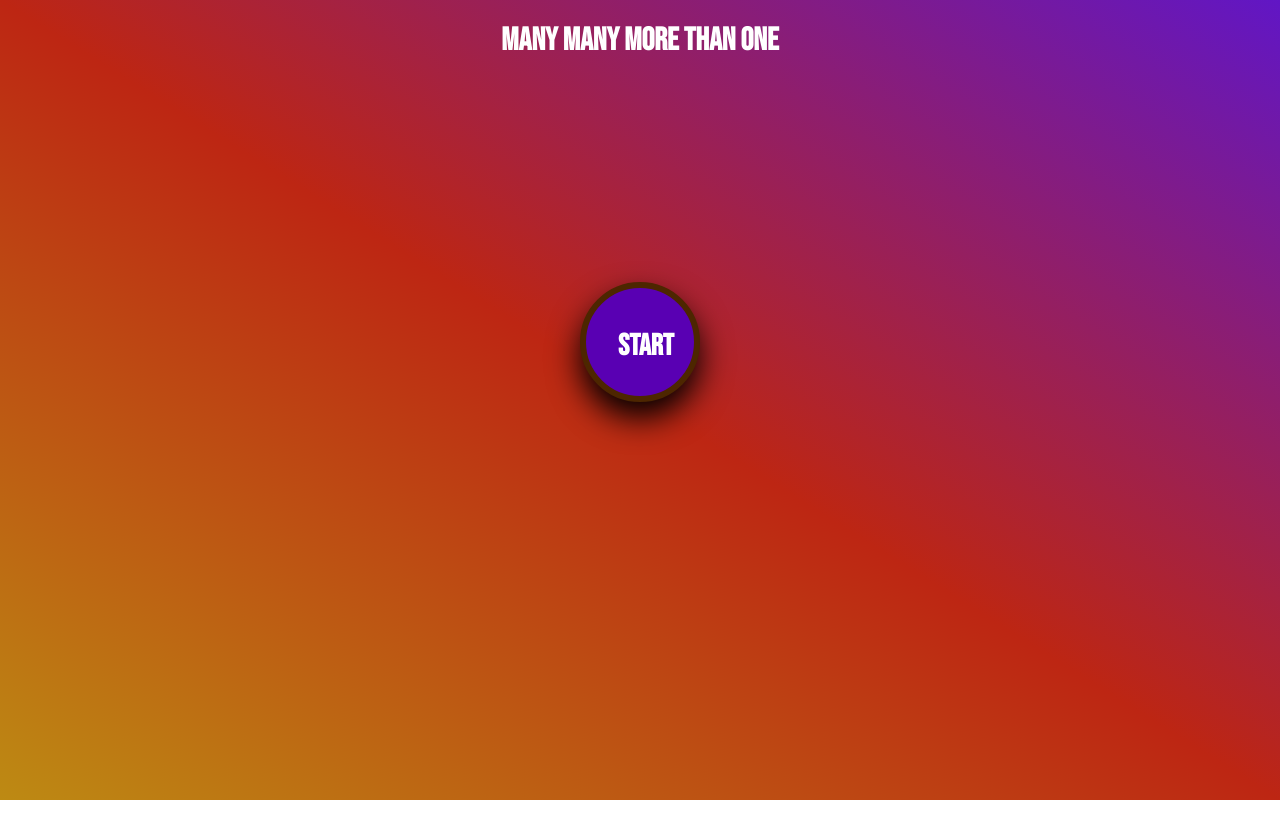
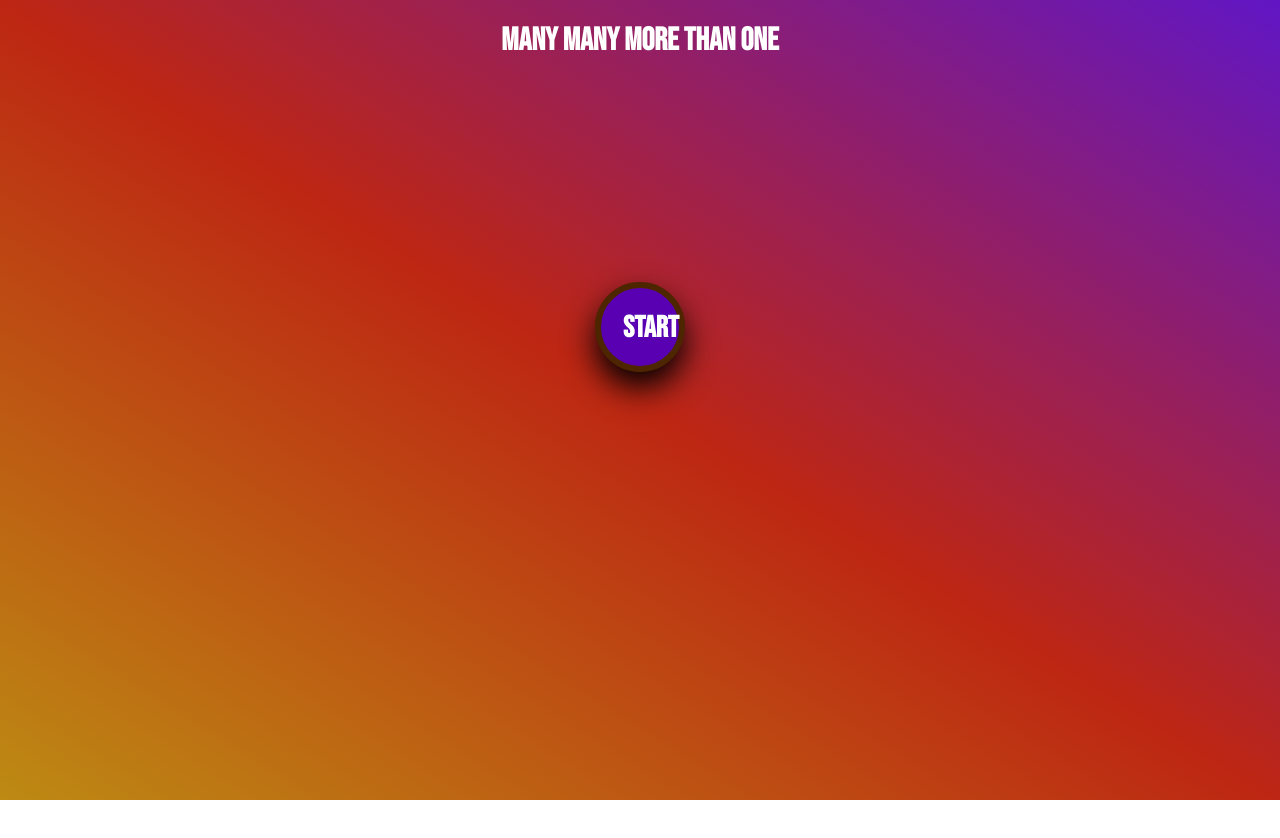
Before and after one commit to socalledsound/crowdCells, a plain HTML site: page index.html in a window 1280 px wide. Drawn offline with Linux system fonts and the light colour scheme.

Commit message:
newer button

```diff
--- a/css/style.css
+++ b/css/style.css
@@ -53,7 +53,7 @@
             display: flex;
             justify-content: center;
             margin-top:25vh;
-            transition: all .2s;
+            transition: all 2s;
         }
 
         /* .btn-inside {
@@ -73,8 +73,8 @@
         .btn-inner {
             font-family: 'Bebas Neue', sans-serif;
             position: absolute;
-            left:32px;
-            top:40px;
+            left:22px;
+            top:22px;
             /* font-family: 'Times New Roman', Times, serif; */
             font-size: 30px;
             font-weight: 800;
@@ -86,14 +86,15 @@
         .btn-start {
             /* transform: translateX(-100px); */
             position: relative;
-            height:15vh;
-            width:15vh;
+            height:90px;
+            width:90px;
             padding: 1rem 2rem;
             display:inline-block;
             border-radius:90px;
             /* margin-top:35vh; */
 
 
+            border: 6px solid #4D2600;
             border: 6px solid #4D2600;
             background-color:  #BFE600;
             background-color: #FF5500;
```
